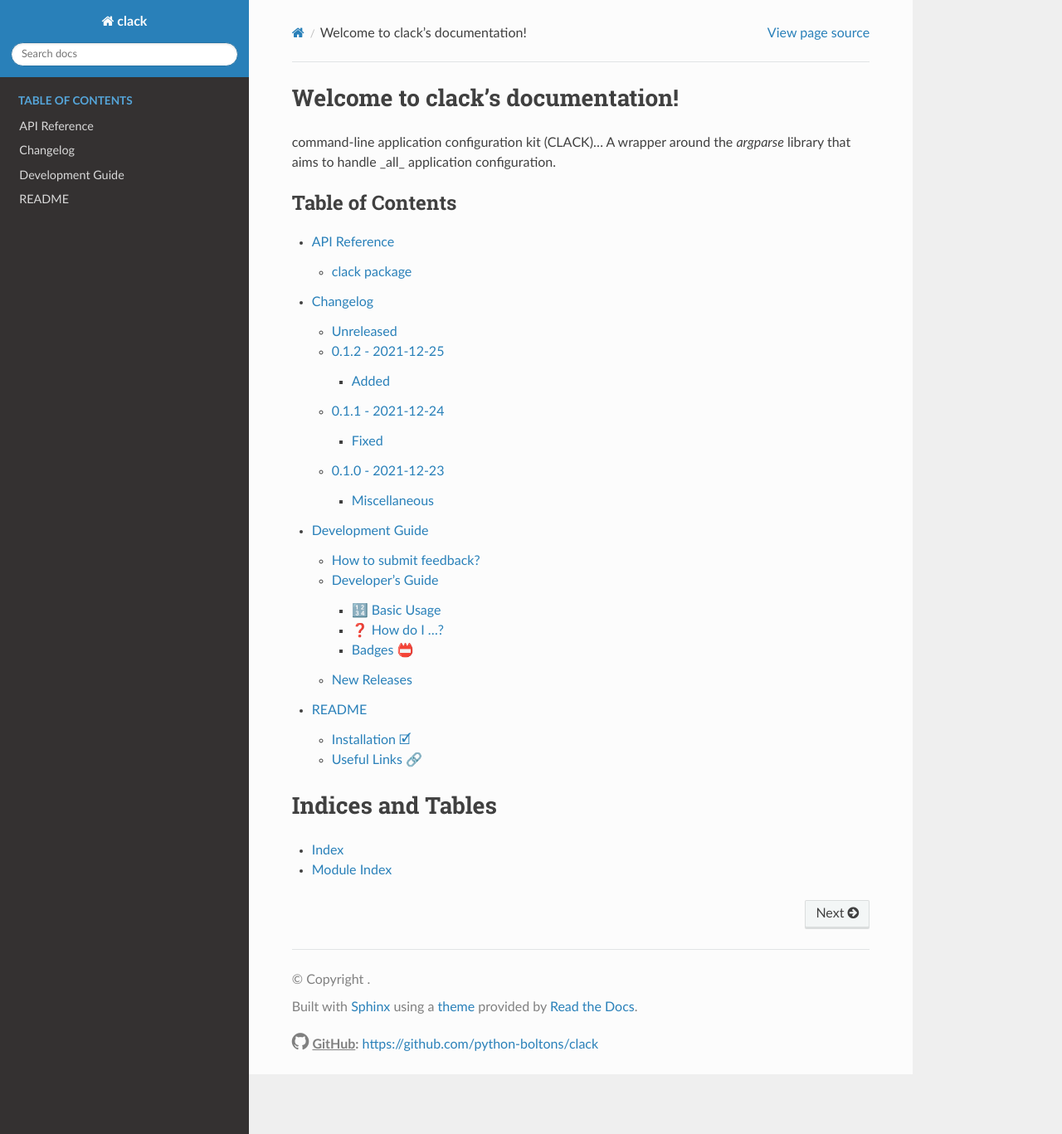
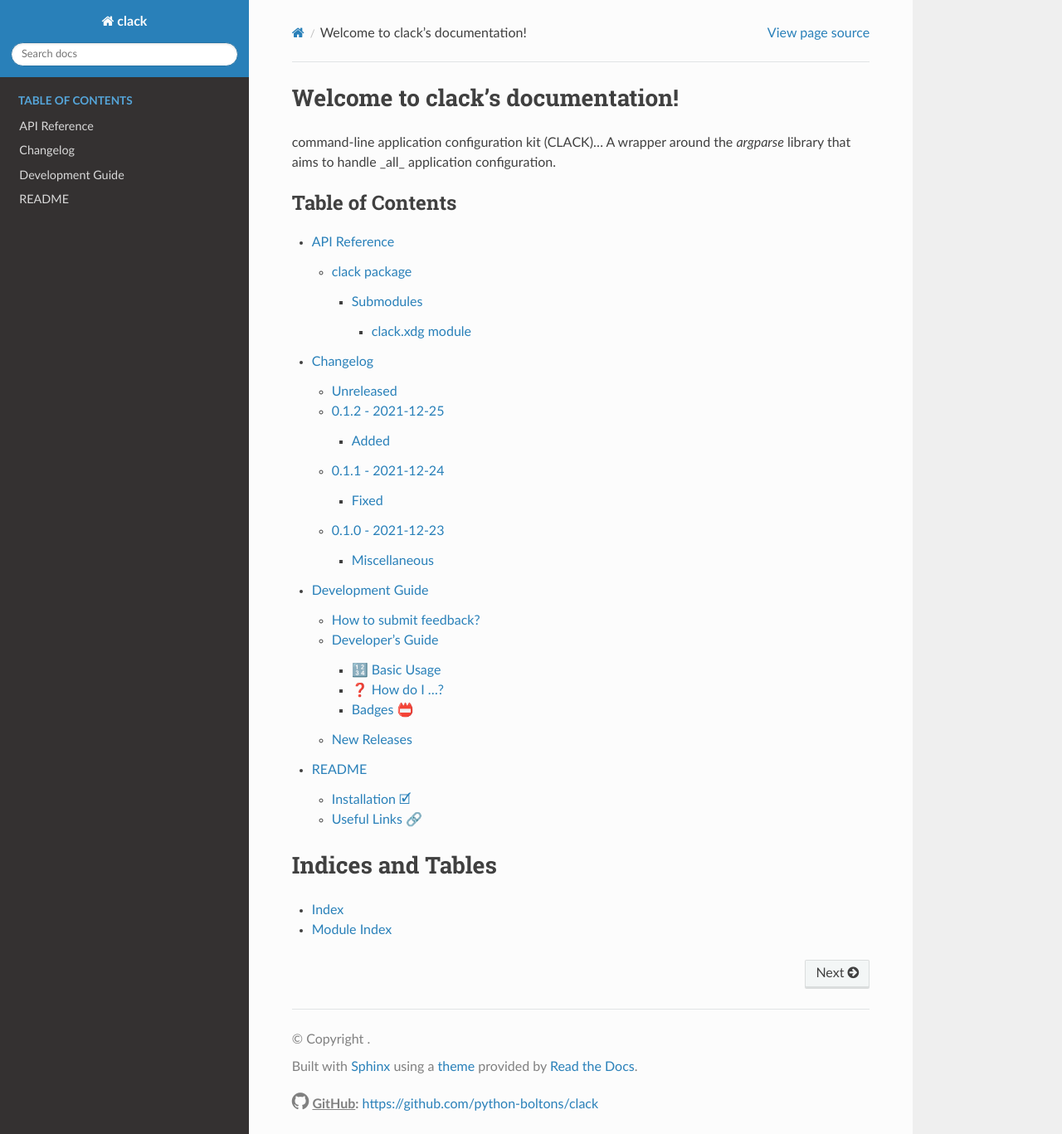
Before and after one commit to python-boltons/clack, a Sphinx documentation site: the page built from docs/source/index.rst, in a window 1280 px wide and 1367 px high. Shown: the whole window at 83% size. Built offline with Sphinx 7.4.7 and the Read the Docs theme 2.0.0, drawn with Linux system fonts in a browser that asks for light colours.

```diff
--- a/docs/source/clack.rst
+++ b/docs/source/clack.rst
@@ -5,3 +5,11 @@ clack package
    :members:
    :undoc-members:
    :show-inheritance:
+
+Submodules
+----------
+
+.. toctree::
+   :maxdepth: 4
+
+   clack.xdg
--- /dev/null
+++ b/docs/source/clack.xdg.rst
@@ -0,0 +1,7 @@
+clack.xdg module
+================
+
+.. automodule:: clack.xdg
+   :members:
+   :undoc-members:
+   :show-inheritance:
```
